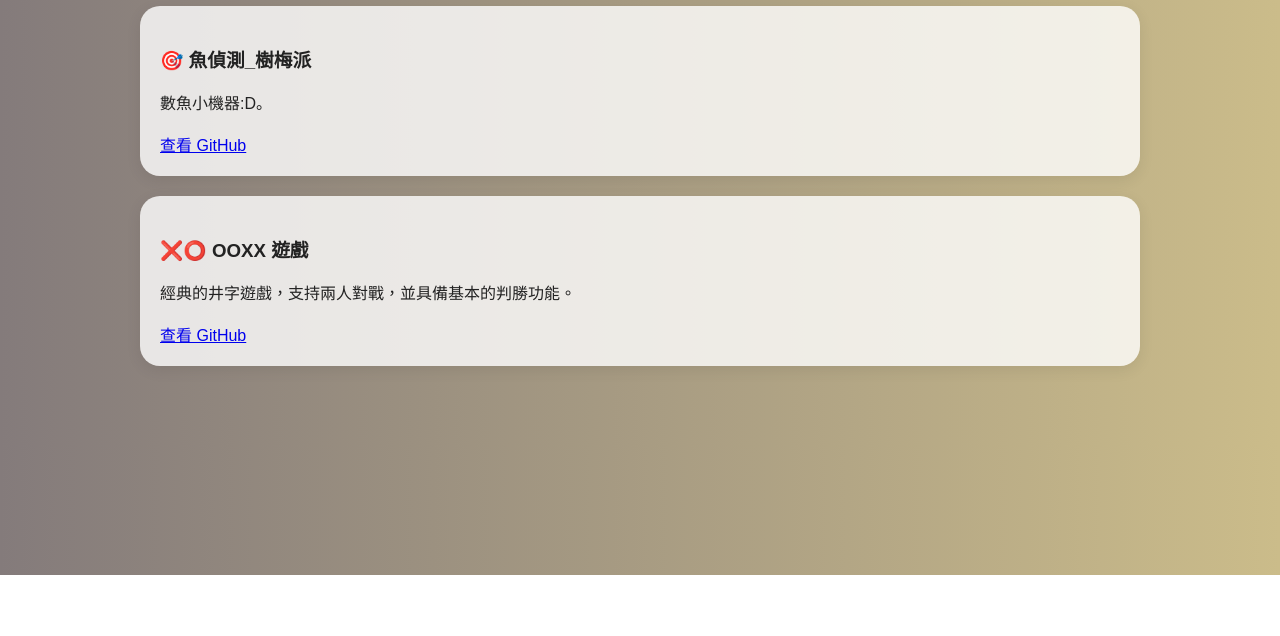
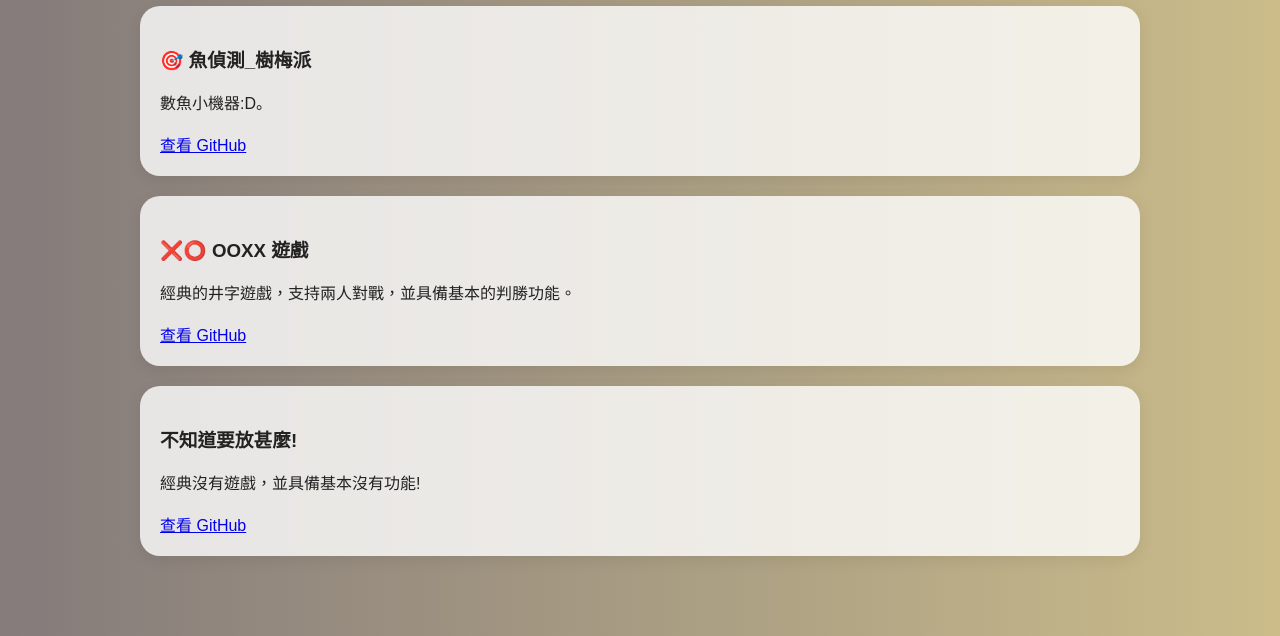
Before and after one commit to just-www/just-www.github.io, a plain HTML site: page projects.html in a window 1280 px wide. Shown: the part 225-861 px from the top of the page. Before the commit the page ends 800 px from the top, so only its background shows below. Drawn offline with Linux system fonts and the light colour scheme.

Commit message:
Update projects.html

```diff
--- a/projects.html
+++ b/projects.html
@@ -35,6 +35,14 @@
       <a href="https://github.com/just-www/OOXXGAME" target="_blank">查看 GitHub</a>
     </div>
 
+     <!-- 不知道要放甚麼! -->
+    <div class="project-card">
+      <h3>不知道要放甚麼!</h3>
+      <p>經典沒有遊戲，並具備基本沒有功能!</p>
+      <a href="https://github.com/just-www/OOXXGAME" target="_blank">查看 GitHub</a>
+    </div>
+
+
   </section>
 </body>
 </html>
```
